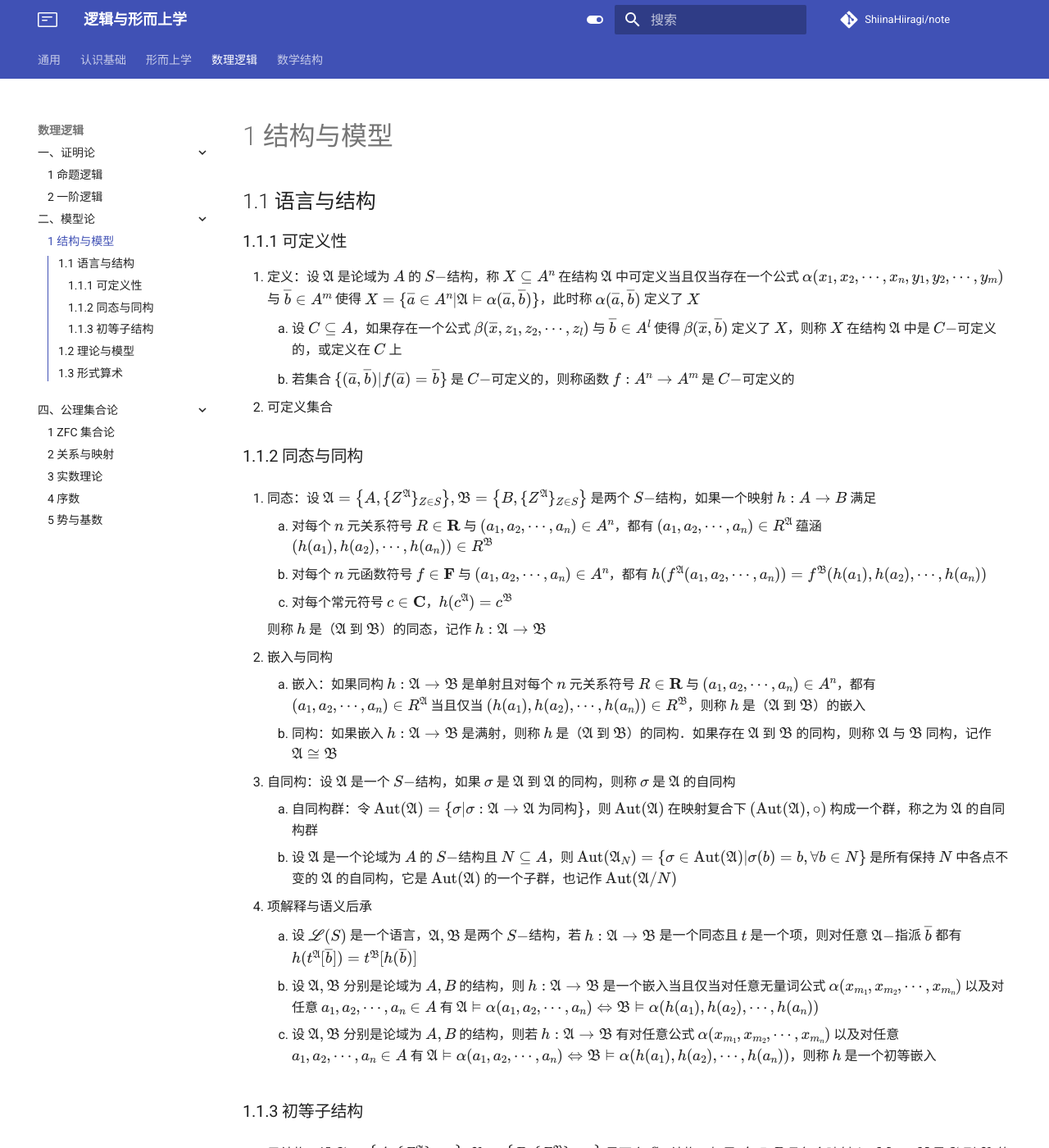
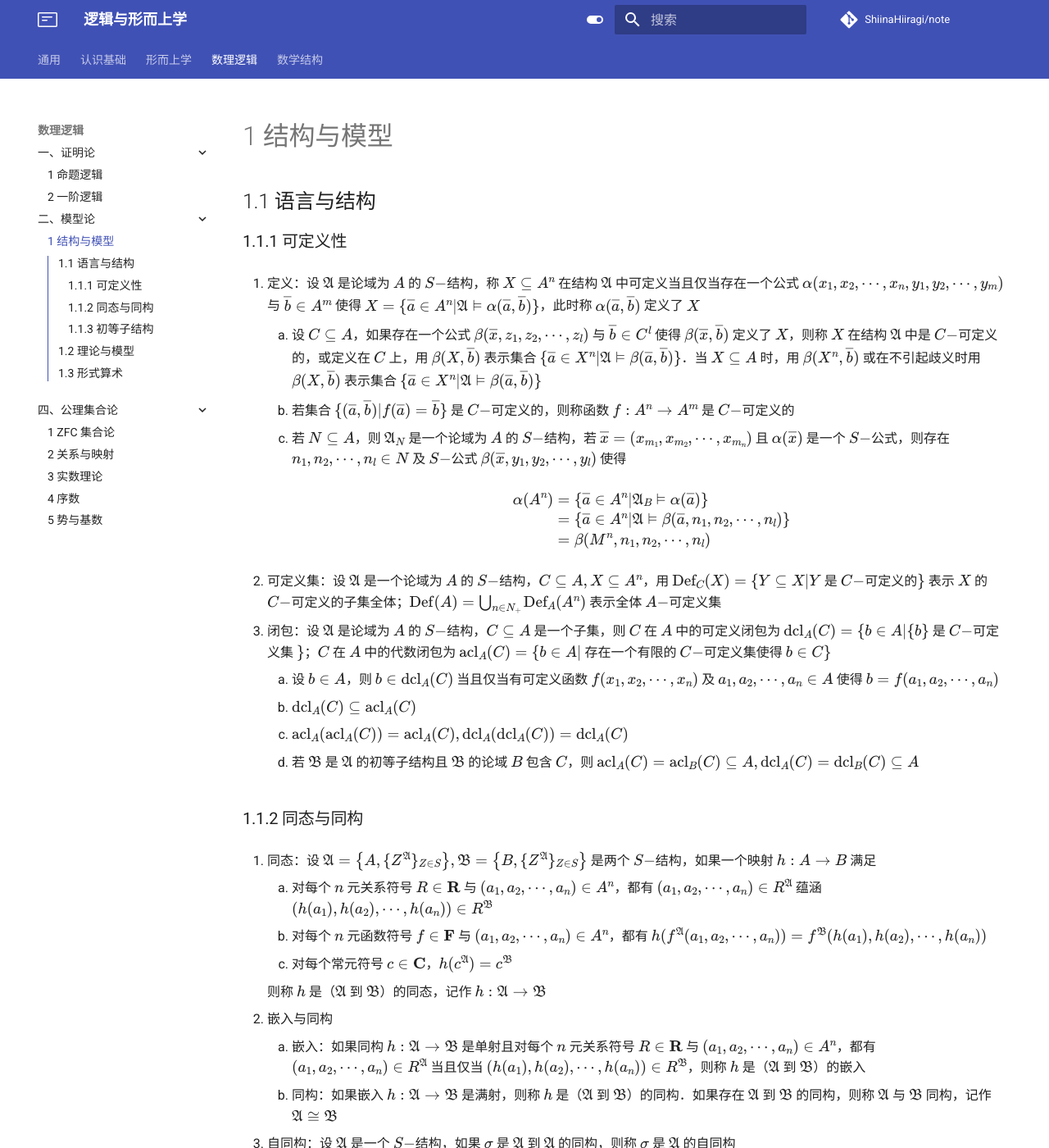
Before and after one commit to ShiinaHiiragi/note, an MkDocs documentation site: the page built from docs/logic/model/model.md, in a window 1280 px wide and 1400 px high. Shown: the whole window at 82% size. Built offline with MkDocs 1.6.1 and Material for MkDocs 9.7.7, drawn with Linux system fonts in a browser that asks for light colours; comment, search, counter and statistics services are not loaded; some of the changed text lies outside the part shown.

Commit message:
add definablity

```diff
--- a/docs/logic/model/model.md
+++ b/docs/logic/model/model.md
@@ -3,9 +3,24 @@
 ## 1.1 语言与结构
 ### 1.1.1 可定义性
 1. 定义：设 $\mathfrak A$ 是论域为 $A$ 的 $S-$结构，称 $X\subseteq A^n$ 在结构 $\mathfrak A$ 中可定义当且仅当存在一个公式 $\alpha(x_1, x_2, \cdots, x_n, y_1, y_2, \cdots, y_m)$ 与 $\overline b\in A^m$ 使得 $X = \{\overline a \in A^n | \mathfrak A \vDash \alpha(\overline a, \overline b)\}$，此时称 $\alpha(\overline a, \overline b)$ 定义了 $X$
-    1. 设 $C \subseteq A$，如果存在一个公式 $\beta(\overline x, z_1, z_2, \cdots, z_l)$ 与 $\overline b \in A^l$ 使得 $\beta(\overline x, \overline b)$ 定义了 $X$，则称 $X$ 在结构 $\mathfrak A$ 中是 $C-$可定义的，或定义在 $C$ 上
+    1. 设 $C \subseteq A$，如果存在一个公式 $\beta(\overline x, z_1, z_2, \cdots, z_l)$ 与 $\overline b \in C^l$ 使得 $\beta(\overline x, \overline b)$ 定义了 $X$，则称 $X$ 在结构 $\mathfrak A$ 中是 $C-$可定义的，或定义在 $C$ 上，用 $\beta(X, \overline b)$ 表示集合 $\{\overline a\in X^n | \mathfrak A \vDash \beta(\overline a, \overline b)\}$．当 $X \subseteq A$ 时，用 $\beta(X^n, \overline b)$ 或在不引起歧义时用 $\beta(X, \overline b)$ 表示集合 $\{\overline a\in X^n | \mathfrak A \vDash \beta(\overline a, \overline b)\}$
     2. 若集合 $\{(\overline a, \overline b) | f(\overline a) = \overline b\}$ 是 $C-$可定义的，则称函数 $f: A^n \to A^m$ 是 $C-$可定义的
-2. 可定义集合
+    3. 若 $N \subseteq A$，则 $\mathfrak A_N$ 是一个论域为 $A$ 的 $S-$结构，若 $\overline x = (x_{m_1}, x_{m_2}, \cdots, x_{m_n})$ 且 $\alpha(\overline x)$ 是一个 $S-$公式，则存在 $n_1, n_2, \cdots, n_l \in N$ 及 $S-$公式 $\beta(\overline x, y_1, y_2, \cdots, y_l)$ 使得
+
+        $$
+        \begin{aligned}
+        \alpha(A^n) &= \{\overline a\in A^n | \mathfrak A_B \vDash \alpha(\overline a)\} \\
+        &= \{\overline a \in A^n | \mathfrak A \vDash \beta(\overline a, n_1, n_2, \cdots, n_l)\} \\
+        &= \beta(M^n, n_1, n_2, \cdots, n_l)
+        \end{aligned}
+        $$
+
+2. 可定义集：设 $\mathfrak A$ 是一个论域为 $A$ 的 $S-$结构，$C \subseteq A, X \subseteq A^n$，用 $\mathrm{Def}_C(X) = \{Y \subseteq X | Y$ 是 $C-$可定义的$\}$ 表示 $X$ 的 $C-$可定义的子集全体；$\mathrm{Def}(A) = \bigcup_{n\in N_+} \mathrm{Def}_A(A^n)$ 表示全体 $A-$可定义集
+3. 闭包：设 $\mathfrak A$ 是论域为 $A$ 的 $S-$结构，$C \subseteq A$ 是一个子集，则 $C$ 在 $A$ 中的可定义闭包为 $\mathrm{dcl}_A(C) = \{b\in A | \{b\}$ 是 $C-$可定义集 $\}$；$C$ 在 $A$ 中的代数闭包为 $\mathrm{acl}_A(C) = \{b\in A |$ 存在一个有限的 $C-$可定义集使得 $b\in C\}$
+    1. 设 $b\in A$，则 $b\in \mathrm{dcl}_A(C)$ 当且仅当有可定义函数 $f(x_1, x_2, \cdots, x_n)$ 及 $a_1, a_2, \cdots, a_n \in A$ 使得 $b = f(a_1, a_2, \cdots, a_n)$
+    2. $\mathrm{dcl}_A(C) \subseteq \mathrm{acl}_A(C)$
+    3. $\mathrm{acl}_A(\mathrm{acl}_A(C)) = \mathrm{acl}_A(C), \mathrm{dcl}_A(\mathrm{dcl}_A(C)) = \mathrm{dcl}_A(C)$
+    4. 若 $\mathfrak B$ 是 $\mathfrak A$ 的初等子结构且 $\mathfrak B$ 的论域 $B$ 包含 $C$，则 $\mathrm{acl}_A(C) = \mathrm{acl}_B(C) \subseteq A, \mathrm{dcl}_A(C) = \mathrm{dcl}_B(C) \subseteq A$
 
 ### 1.1.2 同态与同构
 1. 同态：设 $\mathfrak A = \left\{A, \{Z^\mathfrak A\}_{Z\in S}\right\}, \mathfrak B = \left\{B, \{Z^\mathfrak A\}_{Z\in S}\right\}$ 是两个 $S-$结构，如果一个映射 $h: A\to B$ 满足
@@ -24,11 +39,11 @@
 4. 项解释与语义后承
     1. 设 $\mathscr L(S)$ 是一个语言，$\mathfrak A, \mathfrak B$ 是两个 $S-$结构，若 $h: \mathfrak A \to \mathfrak B$ 是一个同态且 $t$ 是一个项，则对任意 $\mathfrak A-$指派 $\overline b$ 都有 $h(t^\mathfrak A[\overline b]) = t^\mathfrak B[h(\overline b)]$
     2. 设 $\mathfrak A, \mathfrak B$ 分别是论域为 $A, B$ 的结构，则 $h: \mathfrak A \to \mathfrak B$ 是一个嵌入当且仅当对任意无量词公式 $\alpha(x_{m_1}, x_{m_2}, \cdots, x_{m_n})$ 以及对任意 $a_1, a_2, \cdots, a_n \in A$ 有 $\mathfrak A \vDash \alpha(a_1, a_2, \cdots, a_n) \Leftrightarrow \mathfrak B \vDash \alpha(h(a_1), h(a_2), \cdots, h(a_n))$
-    3. 设 $\mathfrak A, \mathfrak B$ 分别是论域为 $A, B$ 的结构，则若 $h: \mathfrak A \to \mathfrak B$ 有对任意公式 $\alpha(x_{m_1}, x_{m_2}, \cdots, x_{m_n})$ 以及对任意 $a_1, a_2, \cdots, a_n \in A$ 有 $\mathfrak A \vDash \alpha(a_1, a_2, \cdots, a_n) \Leftrightarrow \mathfrak B \vDash \alpha(h(a_1), h(a_2), \cdots, h(a_n))$，则称 $h$ 是一个初等嵌入
+    3. 设 $\mathfrak A, \mathfrak B$ 分别是论域为 $A, B$ 的结构，$h: \mathfrak A \to B$ 是一个嵌入．如果 $\alpha(x_{m_1}, x_{m_2}, \cdots, x_{m_n})$ 是一个存在公式，则对任意 $\alpha_1, \alpha_2, \cdots, \alpha_n \in A$ 有 $\mathfrak A \vDash \alpha(a_1, a_2, \cdots, a_n) \Rightarrow \mathfrak B \vDash \alpha(h(a_1), h(a_2), \cdots, h(a_n))$
 
 ### 1.1.3 初等子结构
-1. 子结构：设 $\mathfrak A = \left\{A, \{Z^\mathfrak A\}_{Z\in S}\right\}, \mathfrak B = \left\{B, \{Z^\mathfrak B\}_{Z\in S}\right\}$ 是两个 $S-$结构，如果 $A\subseteq B$ 且包含映射 $i: M\to N$ 是 $\mathfrak A$ 到 $\mathfrak B$ 的嵌入，则称 $\mathfrak A$ 是 $\mathfrak B$ 的 $S-$子结构；$\mathfrak B$ 是 $\mathfrak A$ 的膨胀，记作 $\mathfrak A \subseteq \mathfrak B$ 或 $\mathfrak B \supseteq \mathfrak A$
-    1. 设 $\mathfrak A = \left\{A, \{Z^\mathfrak A\}_{Z\in S}\right\}$ 是一个 $S-$结构且 $N\subset A$，若 $M$ 有
+1. 子结构：设 $\mathfrak A = \left\{A, \{Z^\mathfrak A\}_{Z\in S}\right\}, \mathfrak B = \left\{B, \{Z^\mathfrak B\}_{Z\in S}\right\}$ 是两个 $S-$结构，如果 $A\subseteq B$ 且包含映射 $i: A\to B$ 是 $\mathfrak A$ 到 $\mathfrak B$ 的嵌入，则称 $\mathfrak A$ 是 $\mathfrak B$ 的 $S-$子结构；$\mathfrak B$ 是 $\mathfrak A$ 的膨胀，记作 $\mathfrak A \subseteq \mathfrak B$ 或 $\mathfrak B \supseteq \mathfrak A$
+    1. 设 $\mathfrak A = \left\{A, \{Z^\mathfrak A\}_{Z\in S}\right\}$ 是一个 $S-$结构且 $N\subset A$，若 $A$ 有
         1. 对每个 $n$ 元函数符号 $f\in \mathbf F$，有 $f^\mathfrak A[A^N] \subseteq N$
         2. 对每个 $c\in \mathbf C$，有 $c^\mathfrak A \in N$
 
@@ -41,7 +56,8 @@
     1. 若存在 $N_0 \subseteq A$ 为有限集使得 $\mathfrak N = \left<N\right>^\mathfrak A$，则称 $\mathfrak N$ 是有限生成的
     2. 设 $\mathscr L(S)$ 是一个语言，$\mathfrak A$ 为一个论域为 $A$ 的 $S-$结构且 $N\subseteq A$，则 $\left<N\right>^\mathfrak A$ 的论域是 $\overline S = \{t^\mathfrak A[b_1, b_2, \cdots, b_m] | b_1, b_2, \cdots, b_n \in S\}$
     3. 设 $\mathscr L(S)$ 是一个语言，$\mathfrak A$ 为一个论域为 $A$ 的 $S-$结构且 $N\subseteq A$，则 $\left<N\right>^\mathfrak A \leqslant \max\{|N|, |S|, \aleph_0\}$
-3. 初等子结构：设 $\mathfrak A, \mathfrak B$ 分别是论域为 $A, B$ 的结构，若存在 $h: \mathfrak A \to \mathfrak B$ 是一个初等嵌入且 $A \subseteq B$，则称 $A$ 是 $B$ 的初等子结构
+3. 初等嵌入：设 $\mathfrak A, \mathfrak B$ 分别是论域为 $A, B$ 的结构，则若 $h: \mathfrak A \to \mathfrak B$ 有对任意公式 $\alpha(x_{m_1}, x_{m_2}, \cdots, x_{m_n})$ 以及对任意 $a_1, a_2, \cdots, a_n \in A$ 有 $\mathfrak A \vDash \alpha(a_1, a_2, \cdots, a_n) \Leftrightarrow \mathfrak B \vDash \alpha(h(a_1), h(a_2), \cdots, h(a_n))$，则称 $h$ 是一个初等嵌入
+4. 初等子结构：设 $\mathfrak A, \mathfrak B$ 分别是论域为 $A, B$ 的结构，若存在 $h: \mathfrak A \to \mathfrak B$ 是一个初等嵌入且 $A \subseteq B$，则称 $A$ 是 $B$ 的初等子结构
 
 ## 1.2 理论与模型
 
```
Also changed, not shown: docs/logic/proof/pred.md (+2 -1 lines).
